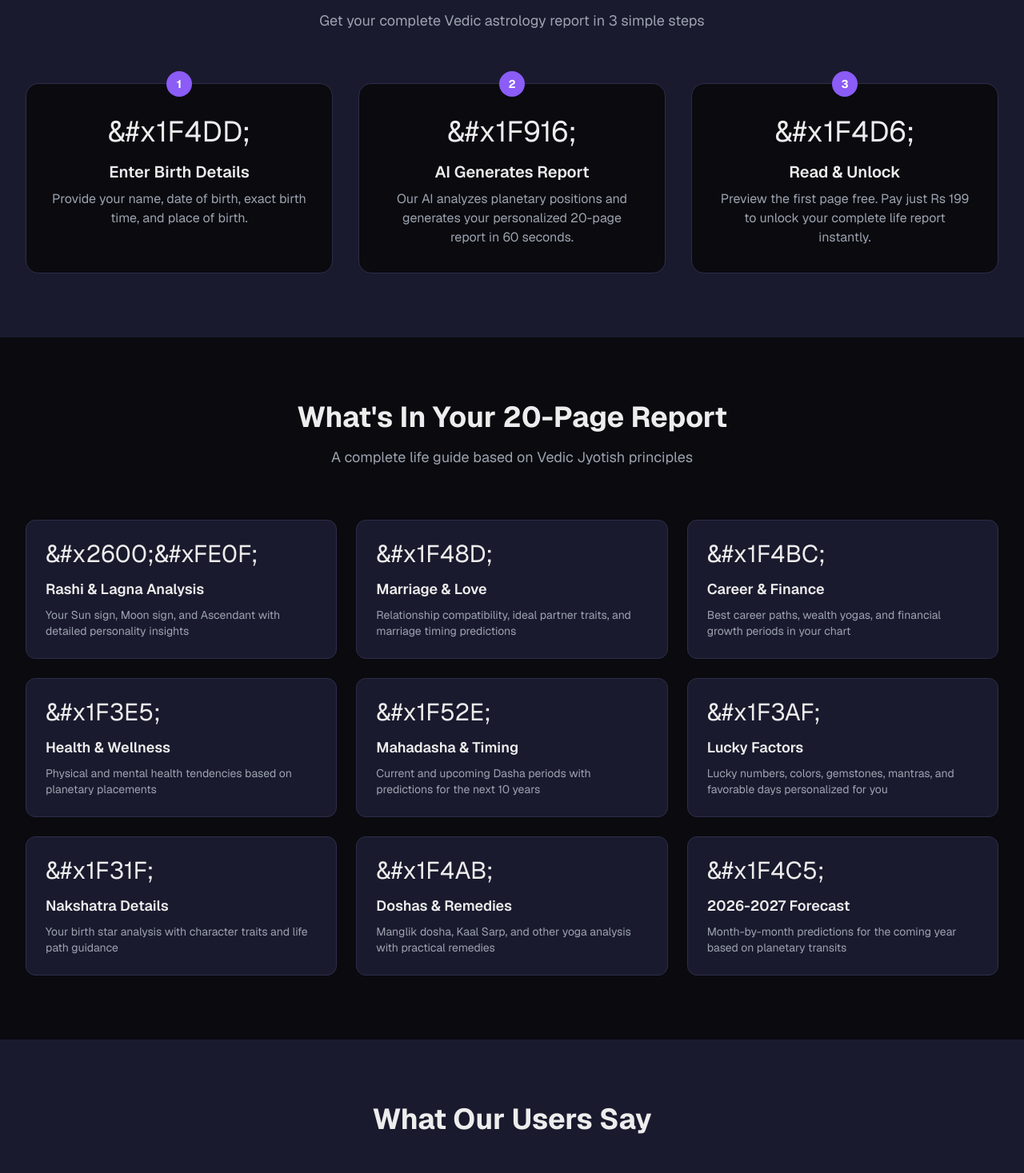
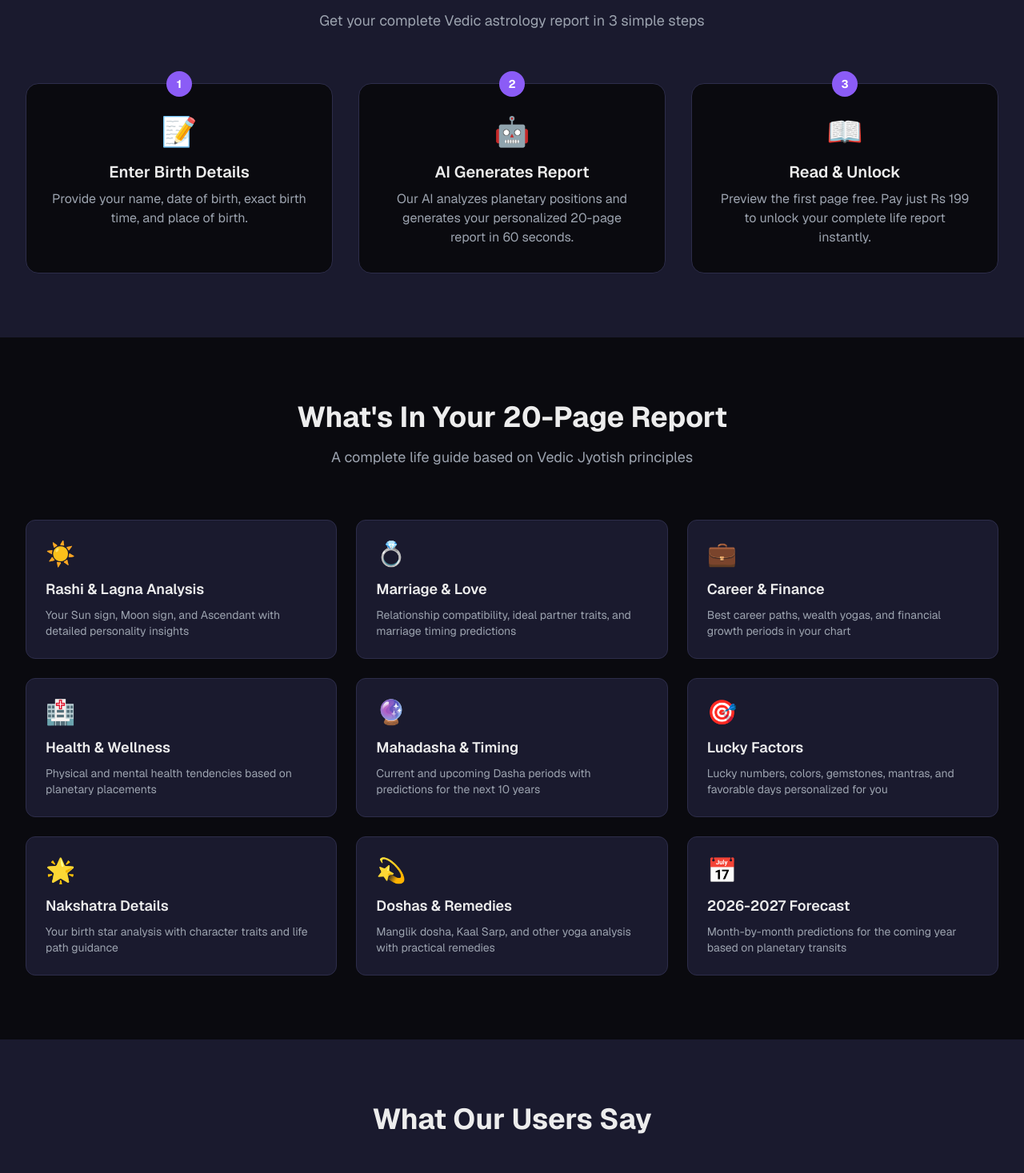
Before and after one commit to TU7SHAR/Bhavish, a Next.js app: page / in a window 1280 px wide. Shown: the part 892-2359 px from the top of the page at 80% size. Built offline with nearby package versions, Linux system fonts and the light colour scheme; no server answers.

Commit message:
fix: replace HTML entities with actual emoji characters
HTML entities like &#x1F4DD; don't render in React JSX when used
inside curly braces. Replaced all with actual Unicode emoji characters
so they display correctly in the browser.

```diff
--- a/app/components/Footer.js
+++ b/app/components/Footer.js
@@ -8,7 +8,7 @@ export default function Footer() {
           {/* Brand */}
           <div className="col-span-1 md:col-span-2">
             <div className="flex items-center gap-2 mb-4">
-              <span className="text-2xl">&#x2728;</span>
+              <span className="text-2xl">✨</span>
               <span className="text-xl font-bold gradient-text">BhavishAI</span>
             </div>
             <p className="text-muted text-sm max-w-md">
--- a/app/components/Header.js
+++ b/app/components/Header.js
@@ -12,7 +12,7 @@ export default function Header() {
         <div className="flex items-center justify-between h-16">
           {/* Logo */}
           <Link href="/" className="flex items-center gap-2">
-            <span className="text-2xl">&#x2728;</span>
+            <span className="text-2xl">✨</span>
             <span className="text-xl font-bold gradient-text">BhavishAI</span>
           </Link>
 
--- a/app/page.js
+++ b/app/page.js
@@ -115,7 +115,7 @@ export default function Home() {
             {/* Badge */}
             <div className="inline-flex items-center gap-2 bg-surface border border-border rounded-full px-4 py-2 mb-8">
               <span className="w-2 h-2 bg-green-400 rounded-full animate-pulse"></span>
-              <span className="text-sm text-muted">10,000+ reports generated</span>
+              <span className="text-sm text-muted">✨ 10,000+ reports generated</span>
             </div>
 
             <h1 className="text-4xl md:text-6xl lg:text-7xl font-bold leading-tight mb-6">
@@ -180,19 +180,19 @@ export default function Home() {
               {[
                 {
                   step: "1",
-                  icon: "&#x1F4DD;",
+                  icon: "📝",
                   title: "Enter Birth Details",
                   desc: "Provide your name, date of birth, exact birth time, and place of birth.",
                 },
                 {
                   step: "2",
-                  icon: "&#x1F916;",
+                  icon: "🤖",
                   title: "AI Generates Report",
                   desc: "Our AI analyzes planetary positions and generates your personalized 20-page report in 60 seconds.",
                 },
                 {
                   step: "3",
-                  icon: "&#x1F4D6;",
+                  icon: "📖",
                   title: "Read & Unlock",
                   desc: "Preview the first page free. Pay just Rs 199 to unlock your complete life report instantly.",
                 },
@@ -227,15 +227,15 @@ export default function Home() {
 
             <div className="grid grid-cols-1 sm:grid-cols-2 lg:grid-cols-3 gap-6">
               {[
-                { icon: "&#x2600;&#xFE0F;", title: "Rashi & Lagna Analysis", desc: "Your Sun sign, Moon sign, and Ascendant with detailed personality insights" },
-                { icon: "&#x1F48D;", title: "Marriage & Love", desc: "Relationship compatibility, ideal partner traits, and marriage timing predictions" },
-                { icon: "&#x1F4BC;", title: "Career & Finance", desc: "Best career paths, wealth yogas, and financial growth periods in your chart" },
-                { icon: "&#x1F3E5;", title: "Health & Wellness", desc: "Physical and mental health tendencies based on planetary placements" },
-                { icon: "&#x1F52E;", title: "Mahadasha & Timing", desc: "Current and upcoming Dasha periods with predictions for the next 10 years" },
-                { icon: "&#x1F3AF;", title: "Lucky Factors", desc: "Lucky numbers, colors, gemstones, mantras, and favorable days personalized for you" },
-                { icon: "&#x1F31F;", title: "Nakshatra Details", desc: "Your birth star analysis with character traits and life path guidance" },
-                { icon: "&#x1F4AB;", title: "Doshas & Remedies", desc: "Manglik dosha, Kaal Sarp, and other yoga analysis with practical remedies" },
-                { icon: "&#x1F4C5;", title: "2026-2027 Forecast", desc: "Month-by-month predictions for the coming year based on planetary transits" },
+                { icon: "☀️", title: "Rashi & Lagna Analysis", desc: "Your Sun sign, Moon sign, and Ascendant with detailed personality insights" },
+                { icon: "💍", title: "Marriage & Love", desc: "Relationship compatibility, ideal partner traits, and marriage timing predictions" },
+                { icon: "💼", title: "Career & Finance", desc: "Best career paths, wealth yogas, and financial growth periods in your chart" },
+                { icon: "🏥", title: "Health & Wellness", desc: "Physical and mental health tendencies based on planetary placements" },
+                { icon: "🔮", title: "Mahadasha & Timing", desc: "Current and upcoming Dasha periods with predictions for the next 10 years" },
+                { icon: "🎯", title: "Lucky Factors", desc: "Lucky numbers, colors, gemstones, mantras, and favorable days personalized for you" },
+                { icon: "🌟", title: "Nakshatra Details", desc: "Your birth star analysis with character traits and life path guidance" },
+                { icon: "💫", title: "Doshas & Remedies", desc: "Manglik dosha, Kaal Sarp, and other yoga analysis with practical remedies" },
+                { icon: "📅", title: "2026-2027 Forecast", desc: "Month-by-month predictions for the coming year based on planetary transits" },
               ].map((feature) => (
                 <div
                   key={feature.title}
--- a/app/report/full/page.js
+++ b/app/report/full/page.js
@@ -55,7 +55,7 @@ export default function FullReport() {
         <div className="max-w-4xl mx-auto px-4 sm:px-6 lg:px-8">
           {/* Success Banner */}
           <div className="bg-green-500/10 border border-green-500/30 rounded-2xl p-6 mb-8 text-center">
-            <div className="text-3xl mb-2">&#x2705;</div>
+            <div className="text-3xl mb-2">✅</div>
             <h2 className="text-xl font-bold text-green-400 mb-1">Payment Successful!</h2>
             <p className="text-muted text-sm">
               Your complete report is ready below.
@@ -65,7 +65,7 @@ export default function FullReport() {
 
           {/* Report Header */}
           <div className="bg-surface border border-border rounded-2xl p-8 mb-8 text-center">
-            <div className="text-4xl mb-3">&#x2728;</div>
+            <div className="text-4xl mb-3">✨</div>
             <h1 className="text-3xl md:text-4xl font-bold mb-2">
               {userData.name}&apos;s Complete Vedic Astrology Report
             </h1>
@@ -134,13 +134,13 @@ export default function FullReport() {
                 onClick={() => window.print()}
                 className="bg-surface-light hover:bg-border text-foreground px-6 py-2 rounded-full text-sm font-medium transition-all border border-border"
               >
-                &#x1F5A8;&#xFE0F; Print Report
+                🖨️ Print Report
               </button>
               <a
                 href="mailto:?subject=Check out BhavishAI - AI Astrology&body=I just got my Vedic astrology report from BhavishAI. Check it out: https://bhavishai.in"
                 className="bg-surface-light hover:bg-border text-foreground px-6 py-2 rounded-full text-sm font-medium transition-all border border-border"
               >
-                &#x1F4E8; Share with Friends
+                📨 Share with Friends
               </a>
             </div>
           </div>
--- a/app/report/preview/page.js
+++ b/app/report/preview/page.js
@@ -212,7 +212,7 @@ export default function ReportPreview() {
             {/* CTA Overlay */}
             <div className="absolute inset-0 z-20 flex items-center justify-center">
               <div className="bg-surface border-2 border-primary rounded-2xl p-8 text-center max-w-md mx-4 glow">
-                <div className="text-4xl mb-4">&#x1F512;</div>
+                <div className="text-4xl mb-4">🔒</div>
                 <h3 className="text-2xl font-bold mb-2">Unlock Your Complete Report</h3>
                 <p className="text-muted mb-6">
                   19 more sections including career, marriage, health, doshas, remedies, and 2026-2027 predictions.
@@ -229,9 +229,9 @@ export default function ReportPreview() {
                   {paymentLoading ? "Processing..." : "Unlock Full Report \u2192"}
                 </button>
                 <div className="flex items-center justify-center gap-4 mt-4 text-xs text-muted">
-                  <span>&#x1F512; Secure UPI/Card</span>
-                  <span>&#x26A1; Instant access</span>
-                  <span>&#x1F4E7; Email copy</span>
+                  <span>🔒 Secure UPI/Card</span>
+                  <span>⚡ Instant access</span>
+                  <span>📧 Email copy</span>
                 </div>
               </div>
             </div>
```
